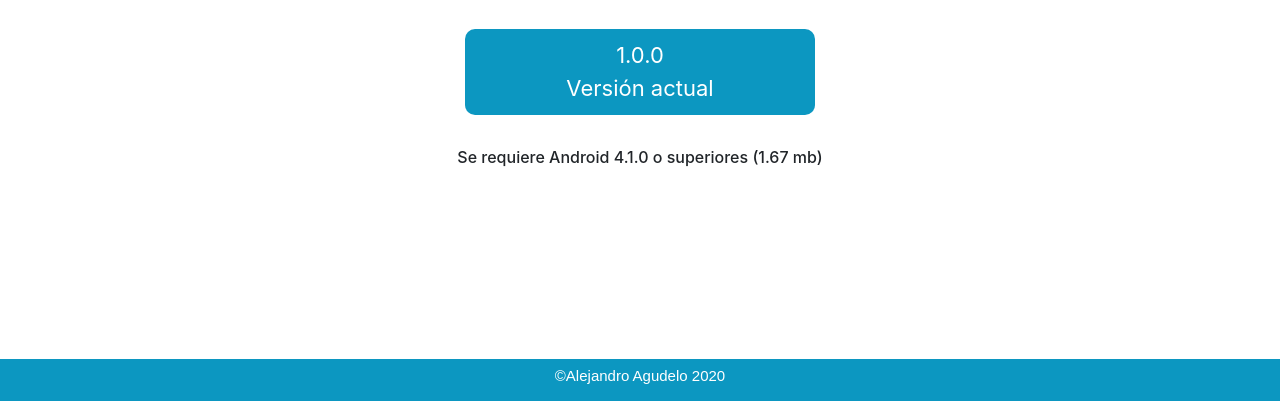
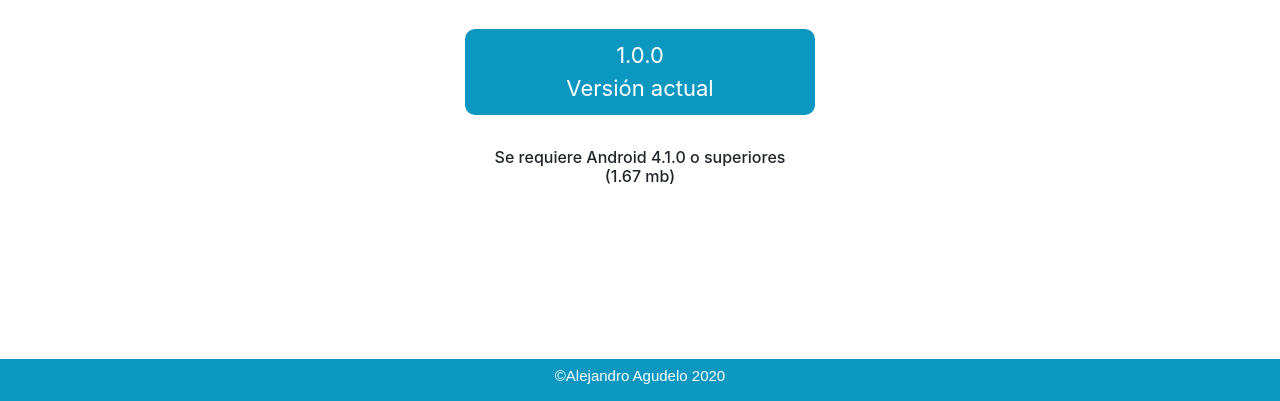
Before and after one commit to waagudelo524/TresEnLineaWeb, a plain HTML site: page index.html in a window 1280 px wide. Shown: the part 399-800 px from the top of the page. Drawn offline with nearby package versions, Linux system fonts and the light colour scheme.

Commit message:
version 1.0.4

```diff
--- a/index.html
+++ b/index.html
@@ -34,7 +34,7 @@
             </div>
         </a>
         <br>
-        <h6>Se requiere Android 4.1.0 o superiores (1.67 mb)</h6>
+        <h6>Se requiere Android 4.1.0 o superiores <br>(1.67 mb)</h6>
 
     </div>
 
```
